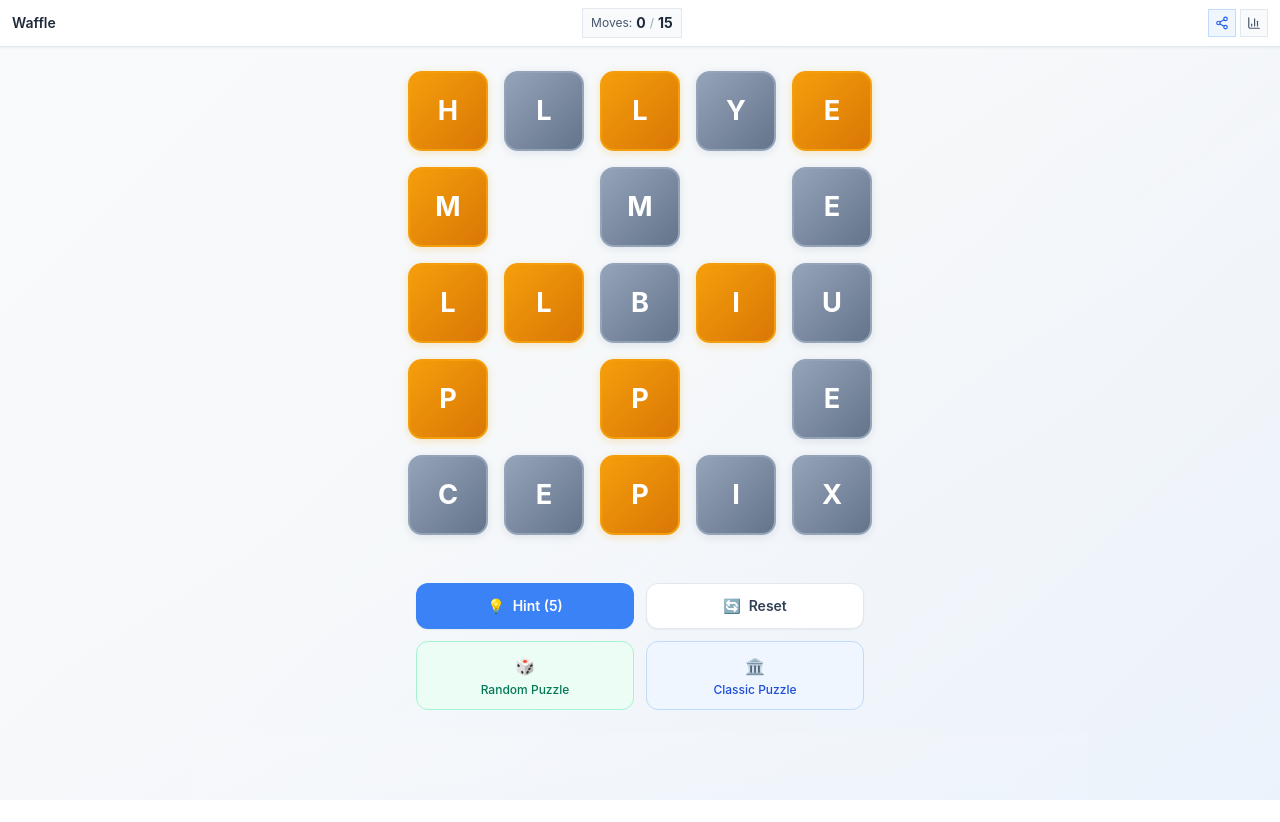
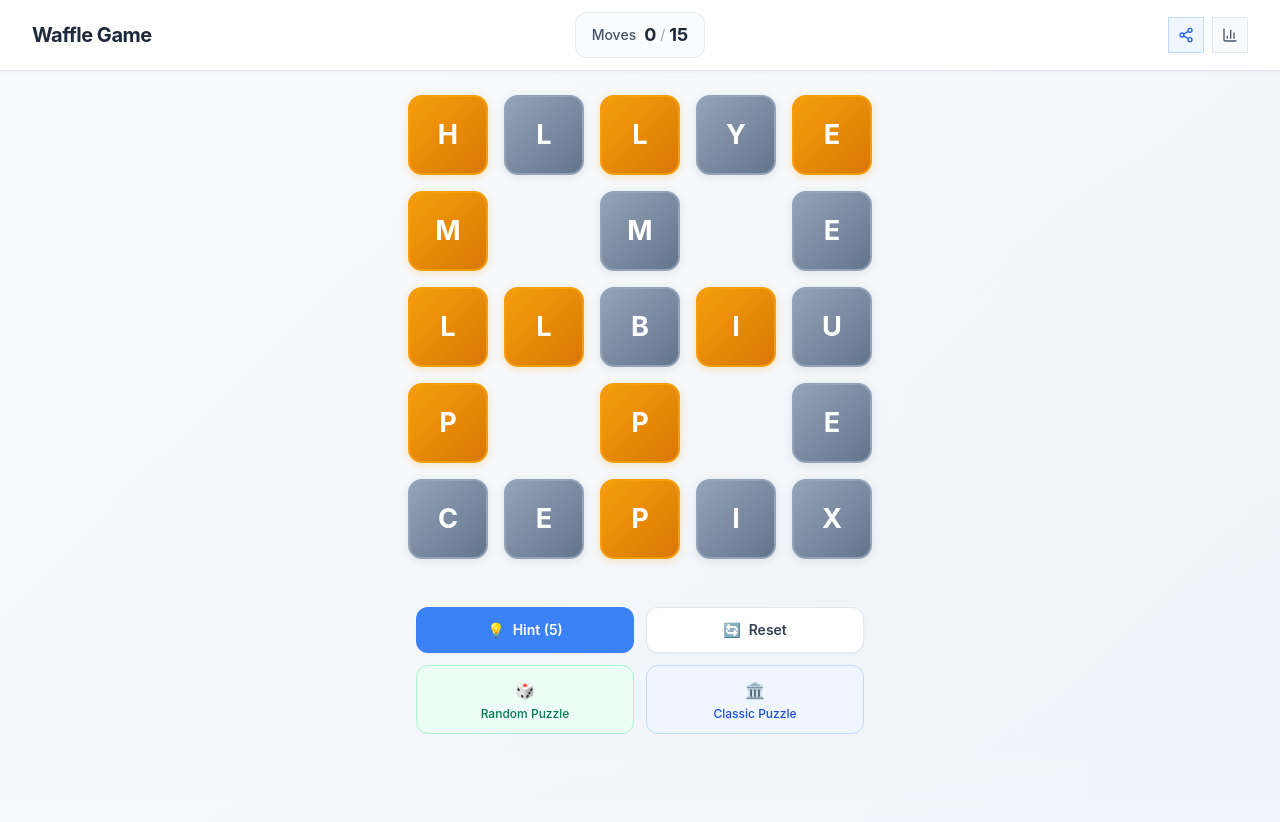
Before and after one commit to win-wiz/waffle-game, a Next.js app: page /iframes in a window 1280 px wide. Before the commit the page ends 800 px from the top, so only its background shows below. Built offline with nearby package versions, Linux system fonts and the light colour scheme.

Commit message:
优化iframe 导航栏样式

```diff
--- a/src/app/page.tsx
+++ b/src/app/page.tsx
@@ -15,8 +15,8 @@ import { GameEndDialog } from '@/components/waffle-game/game-end-dialog';
 import { useGameLogic } from '@/components/waffle-game/use-game-logic';
 import Statistics from '@/components/statistics';
 import { gameStatsManager } from '@/lib/statistics';
-import type { SquareNumber, Board, Tile } from '@/types';
-import { Color } from '@/types';
+// import type { SquareNumber, Board, Tile } from '@/types';
+// import { Color } from '@/types';
 
 // 动态导入非关键组件以减少初始包大小
 const DynamicHelpCenter = dynamic(() => import('@/components/help-center'), {
--- a/src/components/waffle-game/iframe-game-header.tsx
+++ b/src/components/waffle-game/iframe-game-header.tsx
@@ -13,19 +13,24 @@ interface IFrameGameHeaderProps {
 // 静态样式常量 - 避免每次渲染重新创建
 const STYLES = {
   nav: 'bg-white/95 backdrop-blur-sm border-b border-slate-200 shadow-sm',
-  container: 'max-w-full mx-auto px-3 py-2',
-  layout: 'flex items-center justify-between',
-  title: 'text-sm font-semibold text-slate-800',
-  centerStats: 'flex items-center space-x-1 sm:space-x-2 flex-1 justify-center',
-  moveBox: 'flex items-center space-x-1 bg-slate-50 rounded-lg px-2 py-1 border border-slate-200',
-  moveLabel: 'text-xs text-slate-600',
-  moveValue: 'text-sm font-bold text-slate-800',
-  moveSeparator: 'text-xs text-slate-400',
-  actionButtons: 'flex items-center space-x-1 flex-shrink-0',
-  shareButton: 'flex items-center justify-center w-7 h-7 bg-blue-50 hover:bg-blue-100 rounded-md border border-blue-200 transition-colors duration-200',
-  statsButton: 'flex items-center justify-center w-7 h-7 bg-slate-50 hover:bg-slate-100 rounded-md border border-slate-200 transition-colors duration-200',
-  shareIcon: 'w-3.5 h-3.5 text-blue-600',
-  statsIcon: 'w-3.5 h-3.5 text-slate-600'
+  container: 'max-w-7xl mx-auto px-4 sm:px-6 lg:px-8 py-3',
+  layout: 'flex items-center justify-between gap-4 sm:gap-8',
+  titleSection: 'flex items-center flex-shrink-0 min-w-[120px]',
+  title: 'text-lg sm:text-xl font-bold text-slate-800 tracking-tight',
+  centerStats: 'flex items-center justify-center flex-1 max-w-md mx-auto',
+  moveBox:
+    'flex items-center gap-2 bg-slate-50/80 rounded-xl px-4 py-2 border border-slate-200/80',
+  moveLabel: 'text-sm text-slate-600 font-medium',
+  moveValue: 'text-lg font-bold text-slate-800',
+  moveSeparator: 'text-sm text-slate-400 mx-1',
+  actionButtons:
+    'flex items-center gap-2 flex-shrink-0 min-w-[120px] justify-end',
+  shareButton:
+    'flex items-center justify-center w-9 h-9 bg-blue-50 hover:bg-blue-100 rounded-lg border border-blue-200 transition-colors duration-200',
+  statsButton:
+    'flex items-center justify-center w-9 h-9 bg-slate-50 hover:bg-slate-100 rounded-lg border border-slate-200 transition-colors duration-200',
+  shareIcon: 'w-4 h-4 text-blue-600',
+  statsIcon: 'w-4 h-4 text-slate-600'
 } as const;
 
 export const IFrameGameHeader = memo(function IFrameGameHeader({
@@ -71,9 +76,10 @@ export const IFrameGameHeader = memo(function IFrameGameHeader({
     }
   }, [gameStatus, moveCount, maxMoves]);
 
-  // 简化状态内容 - 移除不必要的 useMemo
   const getShareTitle = () => {
-    return gameStatus === 'won' ? 'Share Your Victory!' : 'Share Your Progress!';
+    return gameStatus === 'won'
+      ? 'Share Your Victory!'
+      : 'Share Your Progress!';
   };
 
   const getShareDescription = () => {
@@ -85,24 +91,25 @@ export const IFrameGameHeader = memo(function IFrameGameHeader({
   return (
     <nav className={STYLES.nav}>
       <div className={STYLES.container}>
-        {/* Unified Single Row Layout */}
         <div className={STYLES.layout}>
-          {/* Left: Title Only */}
-          <div className='flex items-center flex-shrink-0'>
-            <h2 className={STYLES.title}>Waffle</h2>
+          {/* Left: Title with better spacing */}
+          <div className={STYLES.titleSection}>
+            <h2 className={STYLES.title}>Waffle Game</h2>
           </div>
 
-          {/* Center: Compact Game Stats */}
+          {/* Center: Enhanced Game Stats */}
           <div className={STYLES.centerStats}>
             <div className={STYLES.moveBox}>
-              <span className={STYLES.moveLabel}>Moves:</span>
-              <span className={STYLES.moveValue}>{moveCount}</span>
-              <span className={STYLES.moveSeparator}>/</span>
-              <span className={STYLES.moveValue}>{maxMoves}</span>
+              <span className={STYLES.moveLabel}>Moves</span>
+              <div className='flex items-center'>
+                <span className={STYLES.moveValue}>{moveCount}</span>
+                <span className={STYLES.moveSeparator}>/</span>
+                <span className={STYLES.moveValue}>{maxMoves}</span>
+              </div>
             </div>
           </div>
 
-          {/* Right: Action Buttons */}
+          {/* Right: Action Buttons with better spacing */}
           <div className={STYLES.actionButtons}>
             <ShareDialog
               shareData={shareData}
```
Also changed, not shown: src/app/iframes/page.tsx (+4 -3 lines), src/components/waffle-game/ai-suggestion.tsx (+46 -25 lines).
